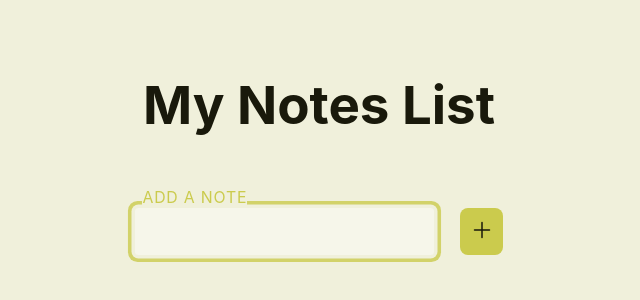
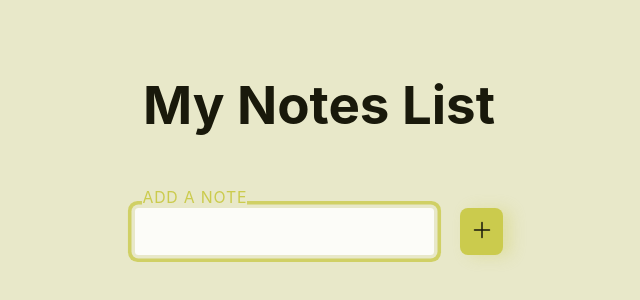
Before and after one commit to bilyanakarcheva/react-projects, a React (Vite) app in the folder Notes-app/: page / in a window 1280 px wide. Shown: the part 206-506 px from the top of the page, without its empty margins (321-961 px from the left). Built offline with nearby package versions, Linux system fonts and the light colour scheme; no server answers.

Commit message:
Amend CSS of buttons

```diff
--- a/Notes-app/src/index.css
+++ b/Notes-app/src/index.css
@@ -15,10 +15,10 @@
   --_ttype_squish: cubic-bezier(0.86, -0.1, 0.27, 1.15);
 
   /* Light theme */
-  --bg--light: var(--_hue) 40% 90%; /* what is this? - It is a CSS function that creates a color value from a hue, saturation, and lightness. */
+  --bg--light: var(--_hue) 40% 85%; /* what is this? - It is a CSS function that creates a color value from a hue, saturation, and lightness. */
   --txt--light: var(--_hue) 40% 7%; /* the first value is the hue itself, the second value is saturation, and the third value is lightness. */
   --accent--light: var(--_hue) 55% 55%;
-  --muted--light: var(--_hue) 40% 94%;
+  --muted--light: var(--_hue) 40% 98%;
   /* --muted--light: calc(var(--_hue) + 190) 30% 99%; */
 
   /* Dark theme */
@@ -90,19 +90,53 @@ button {
   /* Adjust this value as needed to maintain the button size */
   /* box-shadow: 0 0 0 0.1em hsl(var(--accent)); */
   text-align: center;
+  box-shadow:
+  .5em .1em .9em hsl(var(--accent) / .3),
+  0 0 0 -0.1em hsl(var(--bg)),
+  0 0 0 -0.2em hsl(var(--accent));
+transition:
+  box-shadow var(--_tspeed_fast) var(--_ttype_squish),
+  background-color var(--_tspeed_fast) var(--_ttype_squish);
+}
+
+.btn {
+  font-size: calc(var(--_size) / 2.2);
+}
+
+.btn:where(:active, :hover) {
+  background-color: hsl(var(--accent) / .8);
 }
 
 .btn-secondary {
-  background-color: hsl(var(--muted));
+  /* background-color: hsl(var(--muted)); */
+  --accent: var(--muted);
   color: hsl(var(--txt));
 }
+
+.btn :where(svg, img) {
+  width: var(--_size);
+  height: var(--_size);
+}
+
 button:hover {
   border-color: hsl(var(--accent));
   box-shadow: inherit;	/*how to add shadow to button - box-shadow: h-shadow v-shadow blur spread color */
 }
-button:focus,
-button:focus-visible {
-  outline: 4px auto -webkit-focus-ring-color;
+
+button:active {
+  transform: scale(0.95);
+}
+
+.btn:focus {
+  outline: none; /* what is focus ring? - The focus ring is a visual indicator that highlights the element that currently has keyboard focus. */
+}
+
+.btn:focus-visible {
+  /* box-shadow: 0 0 0 .2em hsl(var(--accent) / .8); */
+  box-shadow:
+  0 0 0 hsl(var(--accent) / .3),
+  0 0 0 .2em hsl(var(--bg)),
+  0 0 0 .4em hsl(var(--accent) / .6); /* what do the box-shadow elements do here? - The first value is the horizontal shadow, the second value is the vertical shadow, the third value is the blur radius, the fourth value is the spread radius, and the last value is the color of the shadow. */
 }
 
 @media (prefers-color-scheme: light) {
@@ -122,11 +156,8 @@ button:focus-visible {
   display: flex;
   flex-wrap: wrap;
   gap: 1em;
+  align-items: center;
   justify-content: center;
-}
-
-.btn {
-  font-size: calc(var(--_size) / 2.2);
 }
 
 input, label {
```
